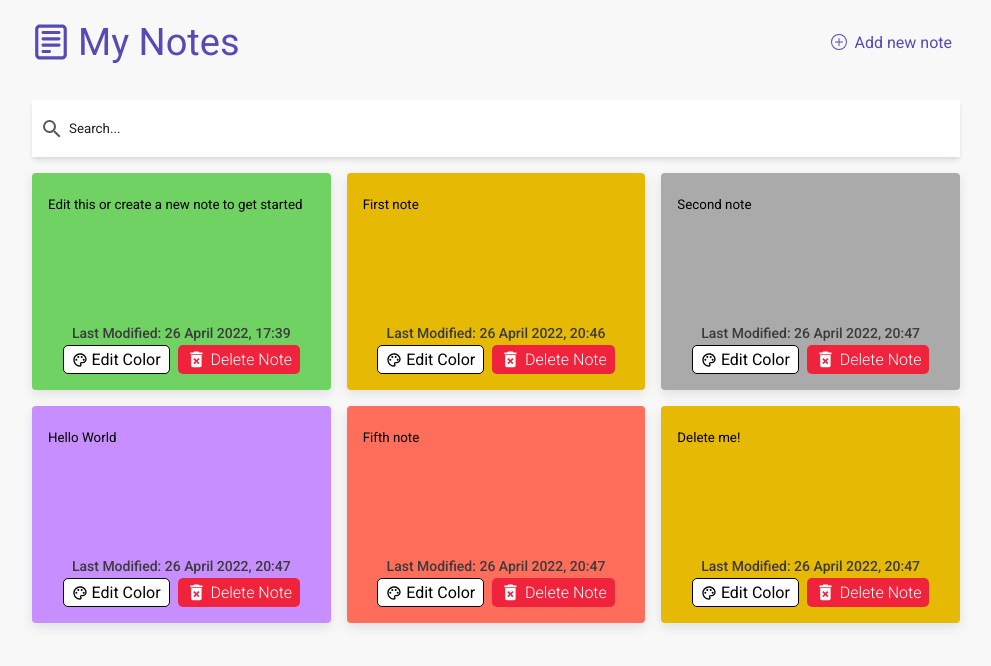
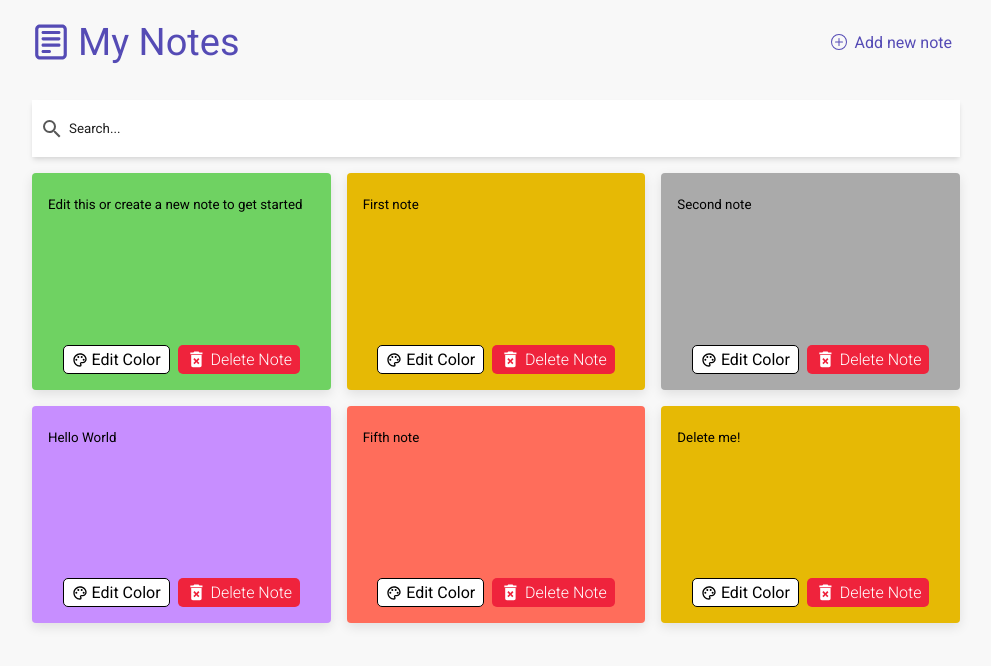
Before and after one commit to tahseenio/notes-react, a React (Create React App) app: page / in a window 1280 px wide. Shown: the top 666 px of the page, without its empty margins (144-1135 px from the left). Built offline with nearby package versions, Linux system fonts and the light colour scheme.

Commit message:
added conditial render of last modified date

```diff
--- a/src/components/Note.tsx
+++ b/src/components/Note.tsx
@@ -16,7 +16,9 @@ export default function Note({ id, text, date, color }: Props) {
     NotesContext
   ) as ContextProps;
 
-  const [colorPane, toggleColorPane] = useState(false);
+  const [colorPane, toggleColorPane] = useState<boolean>(false);
+
+  const [focus, setFocus] = useState<boolean>(false);
 
   return (
     <ColorChangeContext.Provider value={{ toggleColorPane, id }}>
@@ -28,8 +30,14 @@ export default function Note({ id, text, date, color }: Props) {
           maxLength={200}
           value={text}
           onChange={(e) => handleEditNote(e, id)}
+          onFocus={() => setFocus((state) => !state)}
+          onBlur={() => setFocus((state) => !state)}
         ></textarea>
-        <div className='date--wrapper'>Last Modified: {date}</div>
+        {focus ? (
+          <div className='date--wrapper'>Last Modified: {date}</div>
+        ) : (
+          <div className='date--wrapper'> </div>
+        )}
         <div className='note__footer'>
           <div className='buttons--wrapper'>
             <div
```
